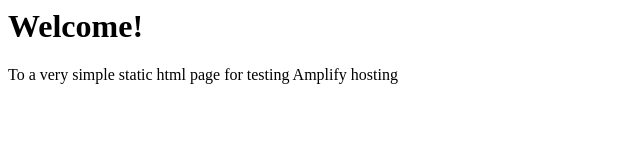
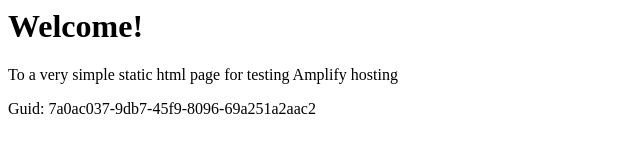
Before and after one commit to aws-aemilia-icn/Github-PR-Commit-Integration-Test-DoNotTouch-Gith-OKSLNVO2-v1-preprod-ap-northeast-2, a website: page src/index.html in a window 1280 px wide. Shown: the whole page, without its empty margins (0-640 px from the left). Drawn offline with Linux system fonts and the light colour scheme.

Commit message:
commit from integ tests

```diff
--- a/src/index.html
+++ b/src/index.html
@@ -1,3 +1,5 @@
+
+
 <html lang="en">
 
 <head>
@@ -10,6 +12,6 @@
 <body>
     <h1>Welcome!</h1>
     <p>To a very simple static html page for testing Amplify hosting</p>
-</body>
+    <p>Guid: 7a0ac037-9db7-45f9-8096-69a251a2aac2</p></body>
 
 </html>
```
